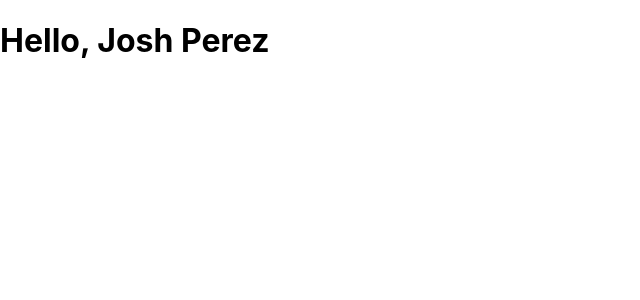
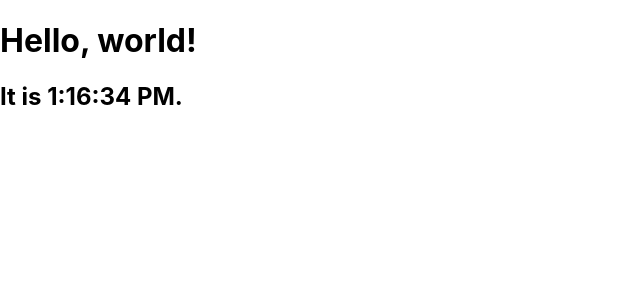
Before and after one commit to sokkanji/react-study, a React (Create React App) app: page / in a window 1280 px wide. Shown: the top 300 px of the page, without its empty margins (0-640 px from the left). Built offline with nearby package versions, Linux system fonts and the light colour scheme.

Commit message:
3. 엘리먼트 렌더링

```diff
--- a/src/index.js
+++ b/src/index.js
@@ -4,12 +4,14 @@
 import App from './App';
 import reportWebVitals from './reportWebVitals';
 
-const name = 'Josh Perez';
-const element = <h1>Hello, {name}</h1>;
+function tick() {
+  const element = (
+    <div>
+      <h1>Hello, world!</h1>
+      <h2>It is {new Date().toLocaleTimeString()}.</h2>
+    </div>
+  );
+  ReactDOM.render(element, document.getElementById('root'));
+}
 
-ReactDOM.render(
-  element,
-  document.getElementById('root')
-);
-
-reportWebVitals();
+setInterval(tick, 1000);
```
